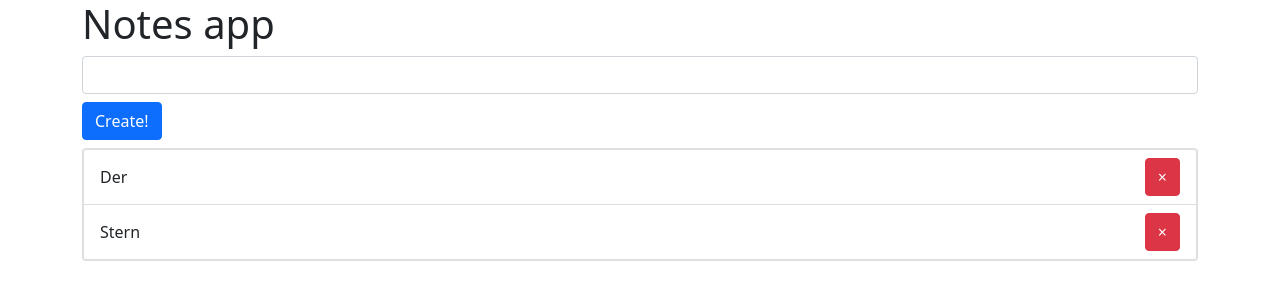
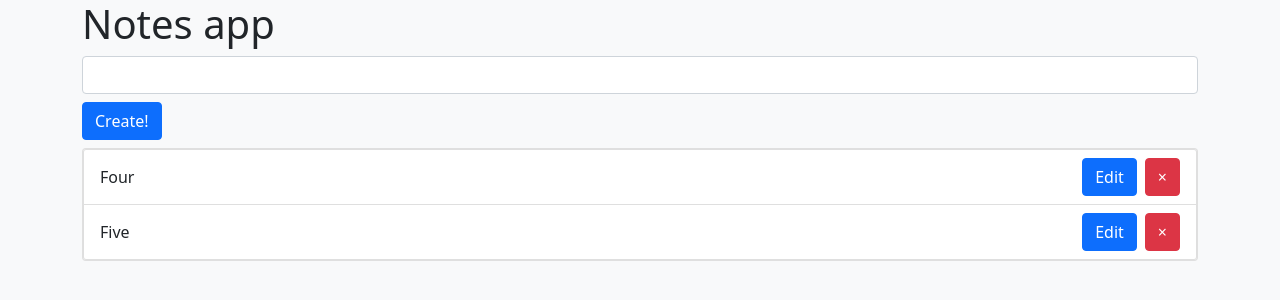
Before and after one commit to DmitryLavrov/m3-notes-app, a Node server app: page / in a window 1280 px wide. Shown: the top 300 px of the page. Run offline with Node 20, Linux system fonts and the light colour scheme.

Commit message:
L4 HW done. Note edit implemented

```diff
--- a/db.json
+++ b/db.json
@@ -1 +1 @@
-[{"title":"Der","id":"17eb744ea6b"},{"title":"Stern","id":"17eb74595c0"}]
+[{"title":"Four","id":"kz5m3j4r"},{"title":"Five","id":"kz5mi7lb"}]
--- a/index.js
+++ b/index.js
@@ -1,14 +1,11 @@
-const http = require('http')
 const express = require('express')
 const chalk = require('chalk')
 const path = require('path')
-const fs = require('fs/promises')
-const {addNote, getNotes, removeNote} = require('./notes.controller')
-const {urlencoded} = require('express')
+
+const {addNote, getNotes, removeNote, updateNote} = require('./notes.controller')
 
 const port = 3000
 const hostname = 'localhost'
-const basePath = path.join(__dirname, 'pages')
 
 const app = express()
 
@@ -17,6 +14,7 @@ app.set('views', 'pages')
 
 app.use(express.static(path.resolve(__dirname, 'public')))
 app.use(express.urlencoded({extended: true}))
+app.use(express.json())
 
 app.get('/', async (req, res) => {
   res.render('index', {
@@ -46,6 +44,16 @@ app.delete('/:id', async (req, res) => {
   })
 })
 
+app.put('/:id', async (req, res) => {
+  await updateNote(req.params.id, req.body.title)
+
+  res.render('index', {
+    title: 'Notes app (note edited)',
+    notes: await getNotes(),
+    created: false
+  })
+})
+
 app.listen(port, hostname, () => {
   console.log(chalk.cyan(`Server started on: http://${hostname}:${port}`))
 })
--- a/notes.controller.js
+++ b/notes.controller.js
@@ -9,7 +9,7 @@ async function addNote(title) {
 
   const note = {
     title,
-    id: Date.now().toString(16)
+    id: Date.now().toString(36)
   }
 
   notes.push(note)
@@ -35,8 +35,16 @@ async function removeNote(id) {
   console.log(chalk.bgGreen('Note was removed!'))
 }
 
+async function updateNote(id, title) {
+  const notes = await getNotes()
+  const newNotes = notes.map(note => (note.id === id ? {...note, title} : note))
+  await fs.writeFile(notesPath, JSON.stringify(newNotes))
+  console.log(chalk.bgGreen('Note was updated!'))
+}
+
 module.exports = {
   addNote,
   getNotes,
-  removeNote
+  removeNote,
+  updateNote
 }
--- a/pages/index.ejs
+++ b/pages/index.ejs
@@ -10,7 +10,7 @@
     <title><%= title %></title>
 </head>
 
-<body>
+<body class="bg-light">
 <% if (created) { %>
     <div class="alert alert-success">
         Note has been created!
@@ -32,10 +32,19 @@
         <div class="card">
             <ul class="list-group">
                 <% for (let i = 0; i < notes.length; i++) { %>
-                <li class="list-group-item d-flex justify-content-between align-items-center">
+                    <li class="list-group-item d-flex justify-content-between align-items-center gap-2">
+                        <span class="me-auto">
                             <%= notes[i].title %>
+                        </span>
+                        <button class="btn btn-primary"
+                                data-type="edit"
+                                data-id="<%= notes[i].id %>"
+                                data-title="<%= notes[i].title %>">
+                            Edit
+                        </button>
                         <button class="btn btn-danger"
-                            data-type="remove" data-id="<%= notes[i].id %>">
+                                data-type="remove"
+                                data-id="<%= notes[i].id %>">
                             &times;
                         </button>
                     </li>
@@ -44,7 +53,7 @@
         </div>
     <% } else { %>
         <p>No notes</p>
-    <% }%>
+    <% } %>
 </div>
 
 <script src="app.js"></script>
--- a/public/app.js
+++ b/public/app.js
@@ -3,6 +3,19 @@ addEventListener('click', async event => {
     const id = event.target.dataset.id
     await remove(id)
     event.target.closest('li').remove()
+  }
+
+  if (event.target.dataset.type === 'edit') {
+    const id = event.target.dataset.id
+    const title = event.target.dataset.title
+    const newTitle = prompt('Enter new title', title)
+
+    if (newTitle === null) {
+      return
+    }
+
+    await edit(id, newTitle)
+    event.target.closest('li').querySelector('span').innerText = newTitle
   }
 })
 
@@ -10,5 +23,14 @@ async function remove(id) {
   await fetch(`/${id}`, {
     method: 'DELETE'
   })
+}
 
+async function edit(id, title) {
+  await fetch(`/${id}`, {
+    method: 'PUT',
+    body: JSON.stringify({title}),
+    headers: {
+      'Content-Type': 'application/json'
+    }
+  })
 }
```
Lines whose indentation alone changed are shown as unchanged.
